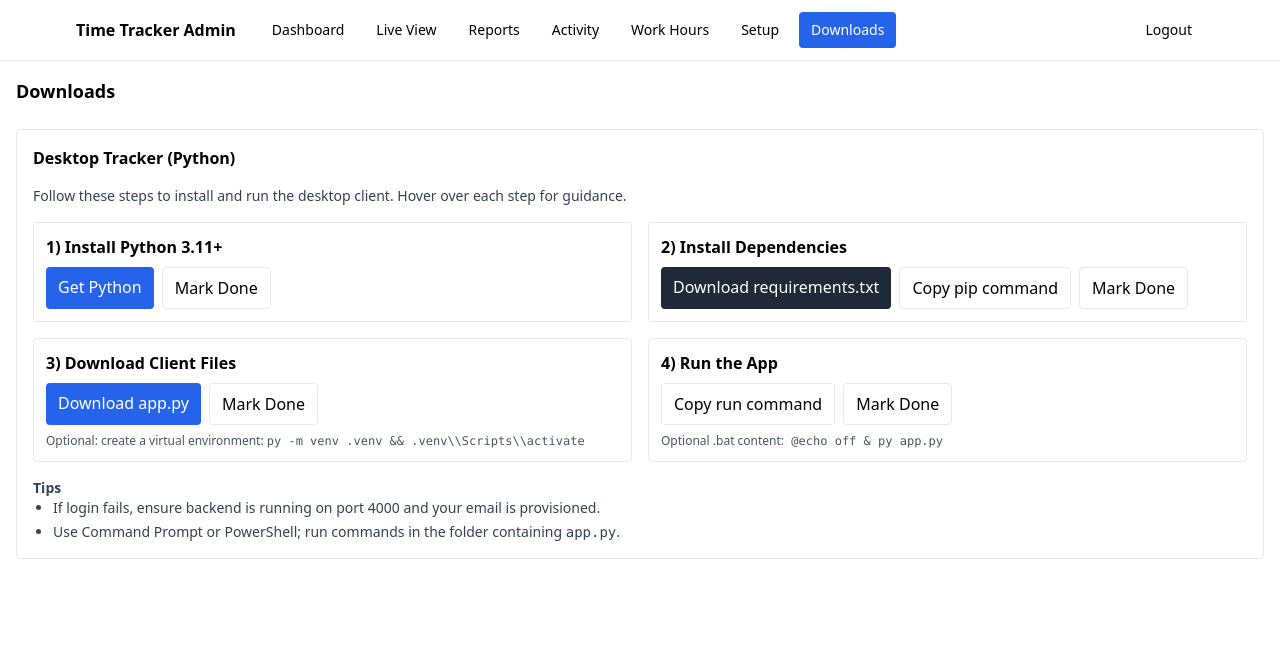
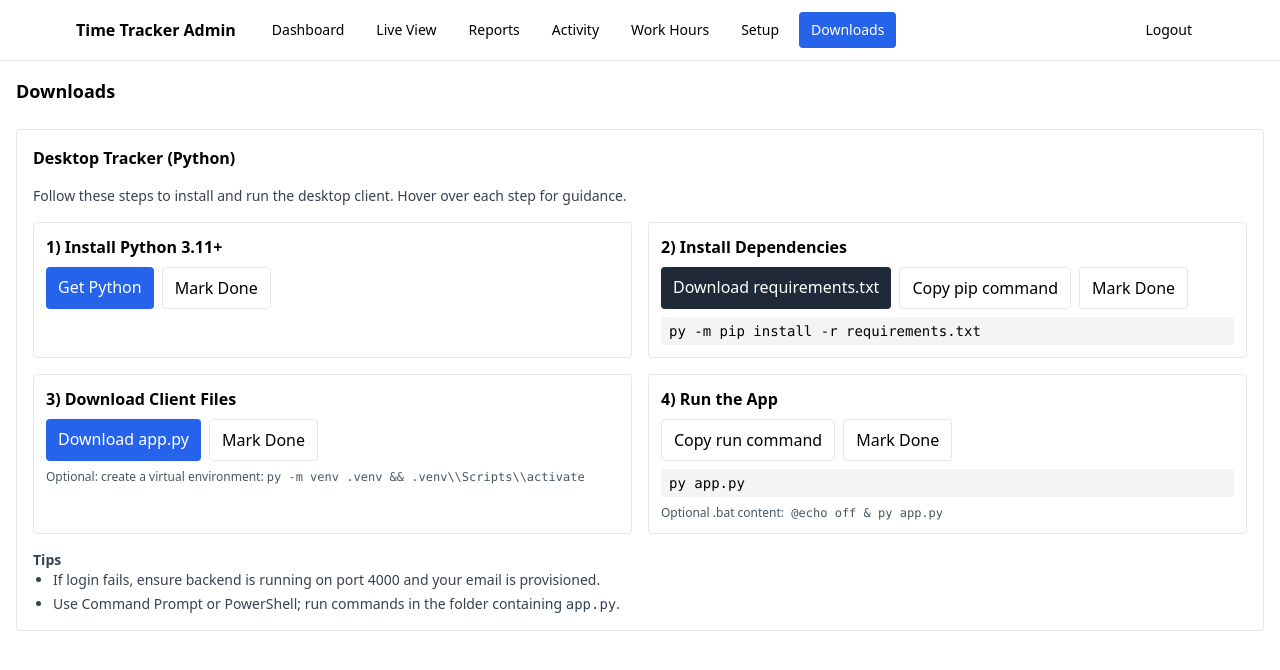
Before and after one commit to IamHammadDevX/Time-Tracker-System, a React (Vite) app in the folder web/: page /downloads in a window 1280 px wide. Shown: the top 670 px of the page. Built offline with nearby package versions, Linux system fonts and the light colour scheme; no server answers; sample sign-in values are in the browser's storage.

Commit message:
Download section updated

```diff
--- a/web/src/pages/Downloads.jsx
+++ b/web/src/pages/Downloads.jsx
@@ -1,5 +1,6 @@
 import React, { useState } from 'react'
 import Nav from '../components/Nav.jsx'
+let API = import.meta.env.VITE_API_URL || 'http://localhost:4000'
 
 // Guided install flow with tooltips and checkmarks
 
@@ -33,10 +34,11 @@ export default function Downloads() {
                 {done.deps && <span className="text-green-600">✔</span>}
               </div>
               <div className="mt-2 flex gap-2 flex-wrap">
-                <a className="px-3 py-2 rounded bg-gray-800 text-white" href="/downloads/requirements.txt" download>Download requirements.txt</a>
+                <a className="px-3 py-2 rounded bg-gray-800 text-white" href={`${API}/downloads/requirements.txt`} download>Download requirements.txt</a>
                 <button className="px-3 py-2 rounded border" onClick={()=>copy('py -m pip install -r requirements.txt')}>Copy pip command</button>
                 <button className="px-3 py-2 rounded border" onClick={()=>setDone(prev=>({ ...prev, deps:true }))}>Mark Done</button>
               </div>
+              <div className="mt-2 font-mono bg-gray-100 rounded px-2 py-1 text-sm">py -m pip install -r requirements.txt</div>
             </div>
 
             <div className="border rounded p-3" title="Save the app file to a folder (e.g., C:\\Users\\You\\Desktop\\TimeTracker).">
@@ -45,7 +47,7 @@ export default function Downloads() {
                 {done.files && <span className="text-green-600">✔</span>}
               </div>
               <div className="mt-2 flex gap-2 flex-wrap">
-                <a className="px-3 py-2 rounded bg-blue-600 text-white" href="/downloads/app.py" download>Download app.py</a>
+                <a className="px-3 py-2 rounded bg-blue-600 text-white" href={`${API}/downloads/app.py`} download>Download app.py</a>
                 <button className="px-3 py-2 rounded border" onClick={()=>setDone(prev=>({ ...prev, files:true }))}>Mark Done</button>
               </div>
               <div className="text-xs text-gray-600 mt-2">Optional: create a virtual environment: <span className="font-mono">py -m venv .venv &amp;&amp; .venv\\Scripts\\activate</span></div>
@@ -60,6 +62,7 @@ export default function Downloads() {
                 <button className="px-3 py-2 rounded border" onClick={()=>copy('py app.py')}>Copy run command</button>
                 <button className="px-3 py-2 rounded border" onClick={()=>setDone(prev=>({ ...prev, run:true }))}>Mark Done</button>
               </div>
+              <div className="mt-2 font-mono bg-gray-100 rounded px-2 py-1 text-sm">py app.py</div>
               <div className="text-xs text-gray-600 mt-2">Optional .bat content:
                 <span className="font-mono"> @echo off &amp; py app.py</span>
               </div>
```
Also changed, not shown: 3 other files (tests, documents, lock files or other folders).
